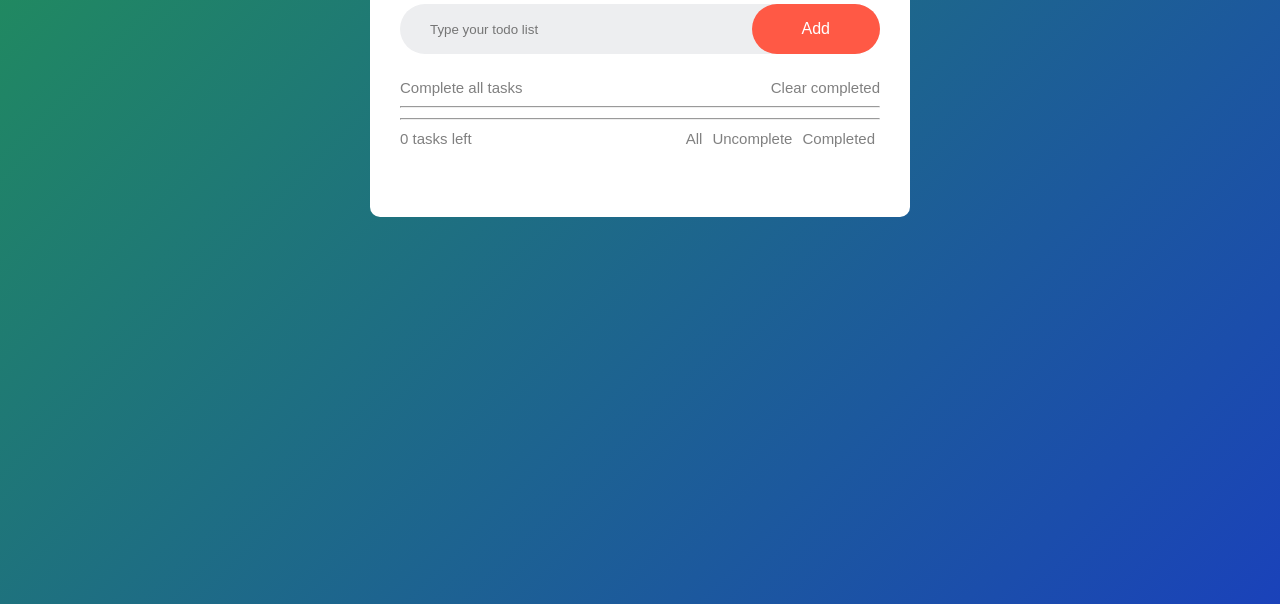
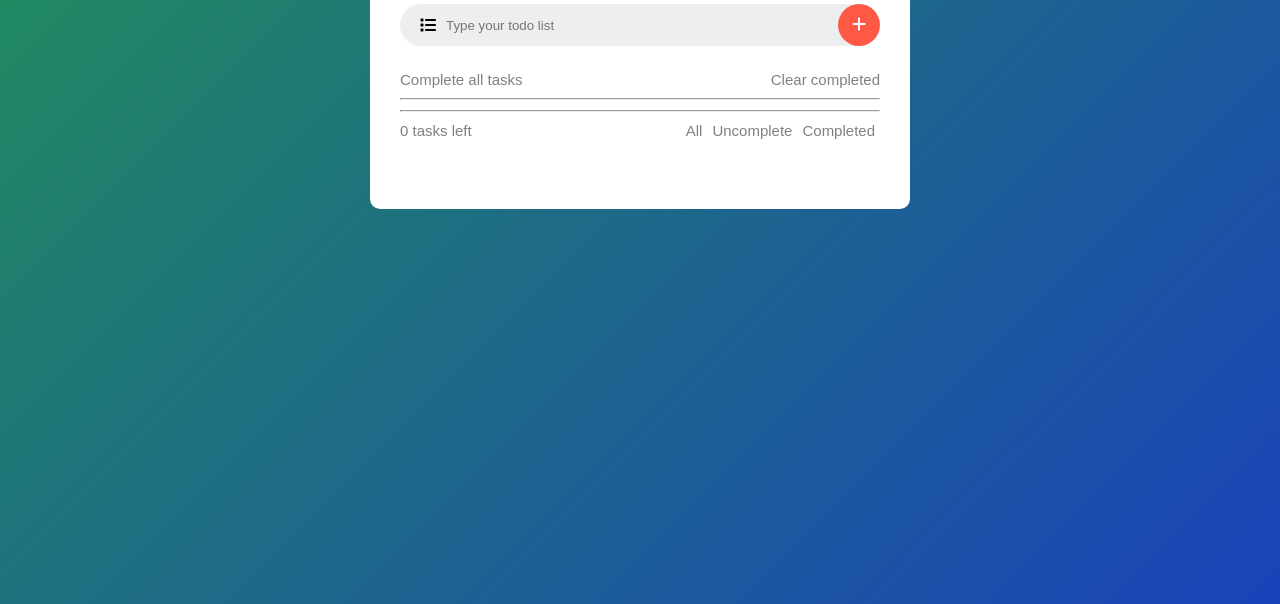
Before and after one commit to rajpurnendu/Todo-List, a plain HTML site: page index.html in a window 1280 px wide. Shown: the part 196-800 px from the top of the page. Drawn offline with Linux system fonts and the light colour scheme.

Commit message:
Commit 3 fontawsome icon added

```diff
--- a/index.css
+++ b/index.css
@@ -58,12 +58,12 @@ input {
 button {
     border: none;
     outline: none;
-    padding: 16px 50px;
+    padding: 12px 14px;
     background: #ff5945;
     color: #fff;
     font-size: 16px;
     cursor: pointer;
-    border-radius: 40px;
+    border-radius:50%;
 }
 
 #task-select{
--- a/index.html
+++ b/index.html
@@ -5,6 +5,8 @@
     <meta http-equiv="X-UA-Compatible" content="IE=edge">
     <meta name="viewport" content="width=device-width, initial-scale=1.0">
     <title>Todo List</title>
+    <!-- font-awesome Icon Cdn Link  -->
+    <script src="https://kit.fontawesome.com/4ed41649c3.js" crossorigin="anonymous"></script>
     <!-- Link to CSS file  -->
     <link rel="stylesheet" href="index.css">
     <!-- Link to the javaScript file  -->
@@ -19,8 +21,9 @@
 
         <!-- Todo List Add Input Filed  -->
         <div class="input-filed">
+            <i class="fa-solid fa-list"></i>
             <input type="text" id="input-box" placeholder="Type your todo list">
-            <button onclick="addTask()">Add</button>
+            <button onclick="addTask()"><i class="fa-solid fa-plus"></i></button>
         </div>
 
         <!-- Complete All Task and Clear Completed Task  -->
```
